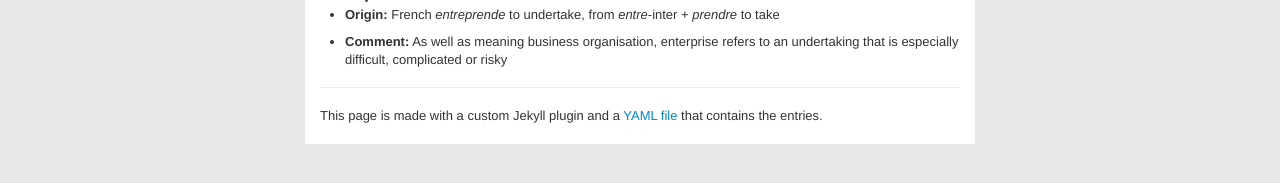
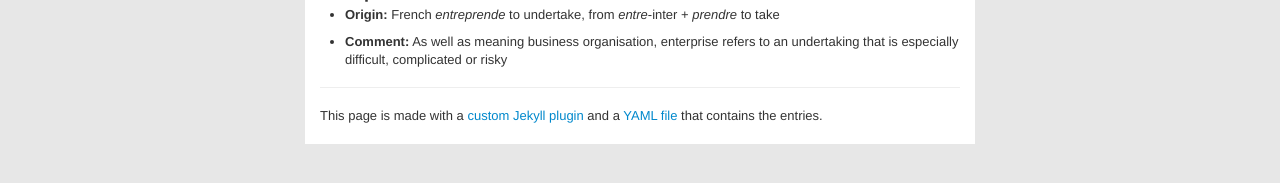
Before and after one commit to laurilehmijoki/lauri.lehmijoki.net, a Jekyll site: the page built from en/language/_posts/2012-04-15-a-selection-of-english-words.markdown, in a window 1280 px wide. Shown: the part 375-558 px from the top of the page. Built offline with Jekyll 4.4.1, drawn with Linux system fonts in a browser that asks for light colours; part of the change alters nothing that is shown.

```diff
--- a/en/language/_posts/2012-04-15-a-selection-of-english-words.markdown
+++ b/en/language/_posts/2012-04-15-a-selection-of-english-words.markdown
@@ -10,5 +10,5 @@ title: A selection of English words
 
 ***
 
-This page is made with a custom Jekyll plugin and a [YAML file](english-words.yml) that contains the
+This page is made with a [custom Jekyll plugin](https://github.com/laurilehmijoki/lauri.lehmijoki.net/blob/master/_plugins/dictionary-list-tag.rb) and a [YAML file](english-words.yml) that contains the
 entries.
```
